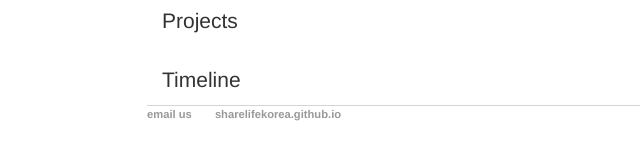
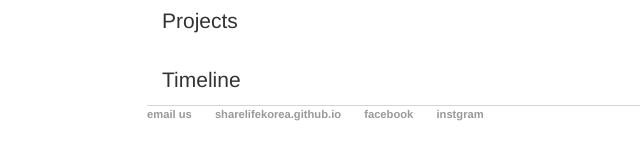
Before and after one commit to sharelifekorea/sharelifekorea.github.io, a Jekyll site: the page built from about/index.html, in a window 1280 px wide. Shown: the part 299-459 px from the top of the page, without its empty margins (45-685 px from the left). Built offline with Jekyll 4.4.1, drawn with Linux system fonts in a browser that asks for light colours; nearby versions of some CDN libraries.

Commit message:
added link
instagram, facebook link

```diff
--- a/_layouts/default.html
+++ b/_layouts/default.html
@@ -39,6 +39,8 @@
 	    		<ul>
 	        		<li><a href="mailto:sharelifekorea@gmail.com">email us</a></li>
 	        		<li><a href="https://github.com/sharelifekorea">sharelifekorea.github.io</a></li>
+				<li><a href="https://www.facebook.com/ShareLifeGroup">facebook</a></li>
+				<li><a href="https://www.instagram.com/sharelifekorea/">instgram</a></li>
 				</ul>
 			</footer>
 		</body>
```
